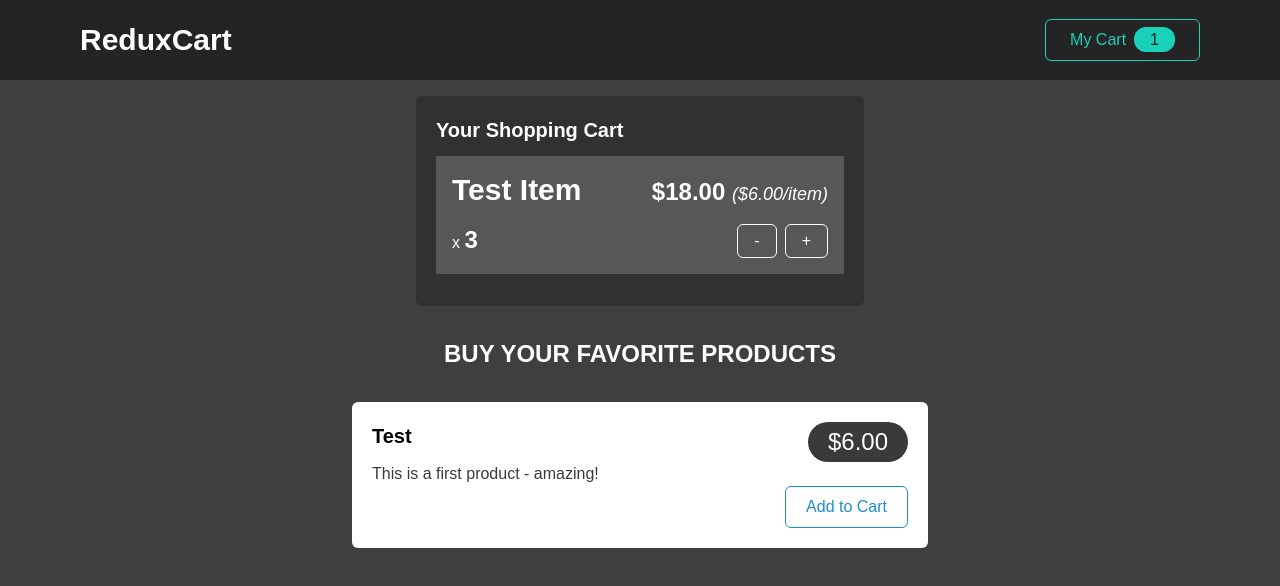
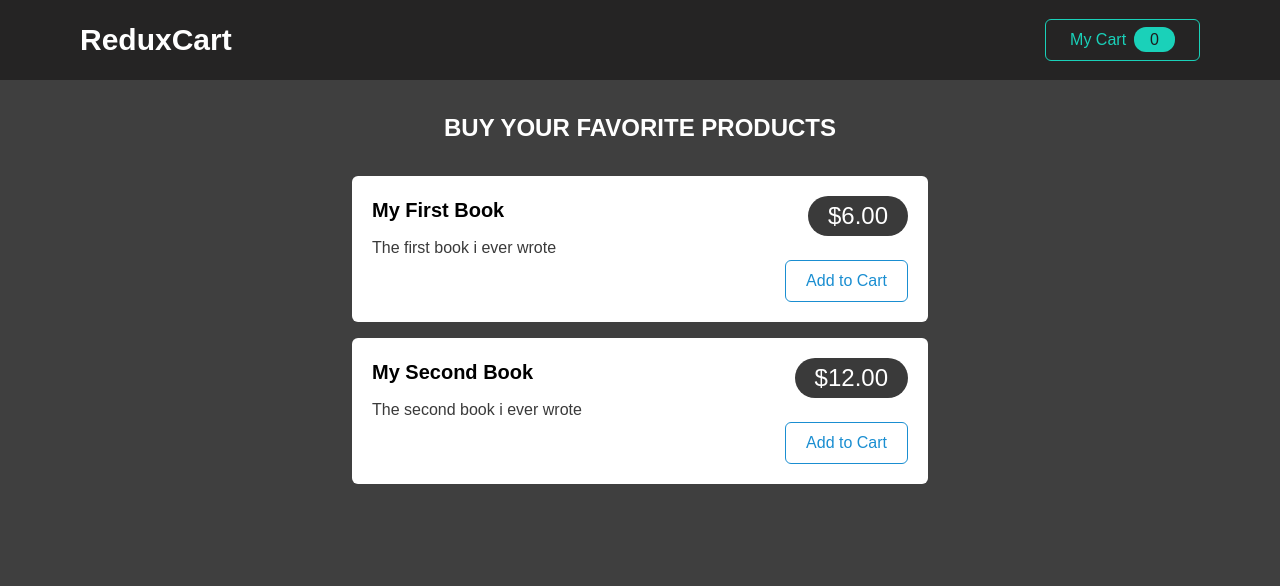
Before and after one commit to Andriy-Kozlovsky/redux-playground, a React (Vite) app: page / in a window 1280 px wide. Shown: the top 586 px of the page. Built offline with nearby package versions, Linux system fonts and the light colour scheme.

Commit message:
basic logic

```diff
--- a/package.json
+++ b/package.json
@@ -8,6 +8,7 @@
     "preview": "vite preview"
   },
   "dependencies": {
+    "@reduxjs/toolkit": "^1.8.2",
     "react": "^18.0.0",
     "react-dom": "^18.0.0",
     "react-redux": "^8.0.2",
--- a/src/App.tsx
+++ b/src/App.tsx
@@ -1,11 +1,15 @@
+import {useSelector} from "react-redux";
+
 import Cart from "./components/Cart/Cart";
 import Layout from "./components/Layout/Layout";
 import Products from "./components/Shop/Products";
 
 function App() {
+  const showCart = useSelector((state: any) => state.ui.cartIsVisible);
+
   return (
     <Layout>
-      <Cart />
+      {showCart && <Cart />}
       <Products />
     </Layout>
   );
--- a/src/components/Cart/Cart.tsx
+++ b/src/components/Cart/Cart.tsx
@@ -1,13 +1,26 @@
+import {useSelector} from "react-redux";
+
 import Card from "../UI/Card";
 
 import CartItem from "./CartItem";
 
 const Cart = () => {
+  const cartItems = useSelector((state: any) => state.cart.items);
+
   return (
     <Card whiteBg={false}>
       <h2 className="text-xl font-bold mb-2">Your Shopping Cart</h2>
-      <ul className="my-3 bg-itemBg p-4">
-        <CartItem price={6} quantity={3} title="Test Item" total={18} />
+      <ul className="my-3 p-4 space-y-4">
+        {cartItems.map((item: any) => (
+          <CartItem
+            key={item.id}
+            id={item.id}
+            price={item.price}
+            quantity={item.quantity}
+            title={item.name}
+            total={item.totalPrice}
+          />
+        ))}
       </ul>
     </Card>
   );
--- a/src/components/Cart/CartButton.tsx
+++ b/src/components/Cart/CartButton.tsx
@@ -1,8 +1,22 @@
+import {useDispatch, useSelector} from "react-redux";
+
+import {uiActions} from "../../store/ui-slice";
+
 const CartButton = () => {
+  const dispatch = useDispatch();
+  const cartQuantity = useSelector((state: any) => state.cart.totalQuantity);
+
+  const toggleCartHandler = () => {
+    dispatch(uiActions.toggle());
+  };
+
   return (
-    <button className="bg-transparent border-cian border-solid border rounded-md text-cian px-6 py-2 hover:bg-productButtonHover hover:text-white">
+    <button
+      className="bg-transparent border-cian border-solid border rounded-md text-cian px-6 py-2 hover:bg-productButtonHover hover:text-white"
+      onClick={toggleCartHandler}
+    >
       <span className="mr-2">My Cart</span>
-      <span className="bg-cian rounded-xl py-1 px-4 text-badgeTxt">1</span>
+      <span className="bg-cian rounded-xl py-1 px-4 text-badgeTxt">{cartQuantity}</span>
     </button>
   );
 };
--- a/src/components/Cart/CartItem.tsx
+++ b/src/components/Cart/CartItem.tsx
@@ -1,16 +1,32 @@
+import {useDispatch} from "react-redux";
+
+import {cartActions} from "../../store/cart-slice";
+
 const CartItem = ({
   title,
   quantity,
   total,
   price,
+  id,
 }: {
   title: string;
   quantity: number;
   total: number;
   price: number;
+  id: string;
 }) => {
+  const dispatch = useDispatch();
+
+  const handleRemove = () => {
+    dispatch(cartActions.removeItemFromCart(id));
+  };
+
+  const handleAdd = () => {
+    dispatch(cartActions.addItemToCart({id, price, title}));
+  };
+
   return (
-    <li>
+    <li className="bg-itemBg p-4">
       <header className="flex justify-between items-baseline">
         <h3 className="text-3xl font-bold">{title}</h3>
         <div className="text-2xl font-bold">
@@ -23,10 +39,16 @@ const CartItem = ({
           x <span className="font-bold text-2xl">{quantity}</span>
         </div>
         <div className="flex justify-end align-baseline space-x-2">
-          <button className="px-4 py-1  rounded-md border border-white hover:bg-buttonHoverBg">
+          <button
+            className="px-4 py-1  rounded-md border border-white hover:bg-buttonHoverBg"
+            onClick={handleRemove}
+          >
             -
           </button>
-          <button className="px-4 py-1  rounded-md border border-white hover:bg-buttonHoverBg">
+          <button
+            className="px-4 py-1  rounded-md border border-white hover:bg-buttonHoverBg"
+            onClick={handleAdd}
+          >
             +
           </button>
         </div>
--- a/src/components/Shop/ProductItem.tsx
+++ b/src/components/Shop/ProductItem.tsx
@@ -1,14 +1,25 @@
+import {useDispatch} from "react-redux";
+
 import Card from "../UI/Card";
+import {cartActions} from "../../store/cart-slice";
 
 const ProductItem = ({
   title,
   price,
   description,
+  id,
 }: {
   title: string;
   price: number;
   description: string;
+  id: string;
 }) => {
+  const dispatch = useDispatch();
+
+  const addToCartHandler = () => {
+    dispatch(cartActions.addItemToCart({title, price, id}));
+  };
+
   return (
     <li>
       <Card whiteBg>
@@ -20,7 +31,10 @@ const ProductItem = ({
         </header>
         <p className="text-itemTxt">{description}</p>
         <div className="flex justify-end">
-          <button className="bg-transparent border border-productButtonTx text-productButtonTx py-2 px-5 rounded-md hover:bg-productButtonHover hover:text-white">
+          <button
+            className="bg-transparent border border-productButtonTx text-productButtonTx py-2 px-5 rounded-md hover:bg-productButtonHover hover:text-white"
+            onClick={addToCartHandler}
+          >
             Add to Cart
           </button>
         </div>
--- a/src/components/Shop/Products.tsx
+++ b/src/components/Shop/Products.tsx
@@ -1,4 +1,9 @@
 import ProductItem from "./ProductItem";
+
+const DUMMY_PRODUCTS = [
+  {id: "p1", price: 6, title: "My First Book", description: "The first book i ever wrote"},
+  {id: "p2", price: 12, title: "My Second Book", description: "The second book i ever wrote"},
+];
 
 const Products = () => {
   return (
@@ -7,7 +12,15 @@ const Products = () => {
         Buy your favorite products
       </h2>
       <ul>
-        <ProductItem description="This is a first product - amazing!" price={6} title="Test" />
+        {DUMMY_PRODUCTS.map((product) => (
+          <ProductItem
+            key={product.id}
+            description={product.description}
+            id={product.id}
+            price={product.price}
+            title={product.title}
+          />
+        ))}
       </ul>
     </section>
   );
--- a/src/main.tsx
+++ b/src/main.tsx
@@ -1,11 +1,15 @@
 import React from "react";
 import ReactDOM from "react-dom/client";
+import {Provider} from "react-redux";
 
+import store from "./store";
 import App from "./App";
 import "./styles.css";
 
 ReactDOM.createRoot(document.getElementById("root")!).render(
   <React.StrictMode>
-    <App />
+    <Provider store={store}>
+      <App />
+    </Provider>
   </React.StrictMode>,
 );
--- /dev/null
+++ b/src/store/cart-slice.ts
@@ -0,0 +1,46 @@
+// @ts-nocheck
+
+import {createSlice} from "@reduxjs/toolkit";
+
+const cartSlice = createSlice({
+  name: "cart",
+  initialState: {
+    items: [],
+    totalQuantity: 0,
+  },
+  reducers: {
+    addItemToCart(state, action) {
+      const newItem = action.payload;
+      const existingItem: any = state.items.find((item: any) => item.id === newItem.id);
+
+      state.totalQuantity++;
+      if (!existingItem) {
+        state.items.push({
+          id: newItem.id,
+          price: newItem.price,
+          quantity: 1,
+          totalPrice: newItem.price,
+          name: newItem.title,
+        });
+      } else {
+        existingItem.quantity++;
+        existingItem.totalPrice = existingItem.totalPrice + newItem.price;
+      }
+    },
+    removeItemFromCart(state, action) {
+      const id = action.payload;
+      const existingItem: any = state.items.find((item: any) => item.id === id);
+
+      state.totalQuantity--;
+      if (existingItem.quantity === 1) {
+        state.items = state.items.filter((item: any) => item.id !== id);
+      } else {
+        existingItem.quantity--;
+        existingItem.totalPrice = existingItem.totalPrice - existingItem.price;
+      }
+    },
+  },
+});
+
+export const cartActions = cartSlice.actions;
+export default cartSlice;
--- /dev/null
+++ b/src/store/index.ts
@@ -0,0 +1,10 @@
+import {configureStore} from "@reduxjs/toolkit";
+
+import uiSlice from "./ui-slice";
+import cartSlice from "./cart-slice";
+
+const store = configureStore({
+  reducer: {ui: uiSlice.reducer, cart: cartSlice.reducer},
+});
+
+export default store;
--- /dev/null
+++ b/src/store/ui-slice.ts
@@ -0,0 +1,14 @@
+import {createSlice} from "@reduxjs/toolkit";
+
+const uiSlice = createSlice({
+  name: "ui",
+  initialState: {cartIsVisible: false},
+  reducers: {
+    toggle(state) {
+      state.cartIsVisible = !state.cartIsVisible;
+    },
+  },
+});
+
+export const uiActions = uiSlice.actions;
+export default uiSlice;
```
Also changed, not shown: 1 other file (tests, documents, lock files or other folders).
